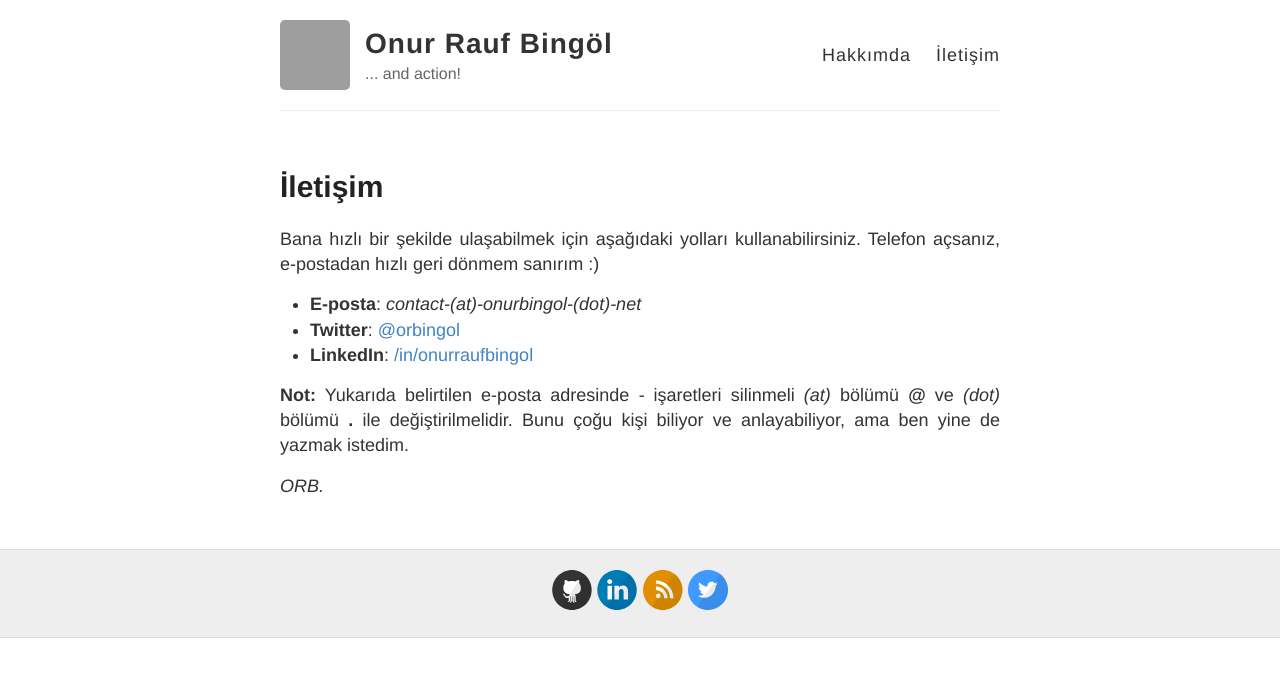
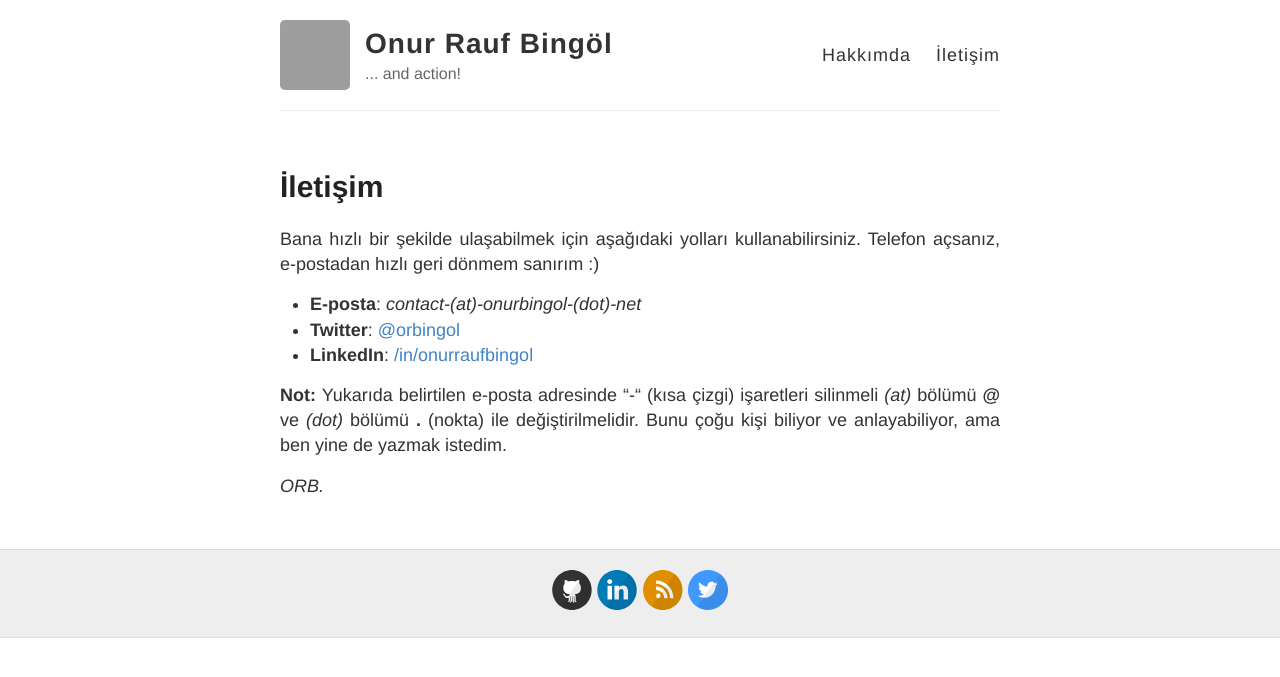
Before and after one commit to orbingol/orbingol.github.io, a Jekyll site: the page built from iletisim.md, in a window 1280 px wide. Shown: the top 677 px of the page. Built offline with Jekyll 4.4.1, drawn with Linux system fonts in a browser that asks for light colours; Markdown is read by kramdown in place of the engine named in the settings; grey boxes are pictures that could not be loaded.

Commit message:
Improved email decoding info

```diff
--- a/iletisim.md
+++ b/iletisim.md
@@ -12,6 +12,6 @@
 * **Twitter**: [@orbingol](https://twitter.com/orbingol)
 * **LinkedIn**: [/in/onurraufbingol](https://tr.linkedin.com/in/onurraufbingol)
 
-**Not:** Yukarıda belirtilen e-posta adresinde *-* işaretleri silinmeli *(at)* bölümü **@** ve *(dot)* bölümü **.** ile değiştirilmelidir. Bunu çoğu kişi biliyor ve anlayabiliyor, ama ben yine de yazmak istedim.
+**Not:** Yukarıda belirtilen e-posta adresinde "-" (kısa çizgi) işaretleri silinmeli *(at)* bölümü **@** ve *(dot)* bölümü **.** (nokta) ile değiştirilmelidir. Bunu çoğu kişi biliyor ve anlayabiliyor, ama ben yine de yazmak istedim.
 
 _ORB._
```
